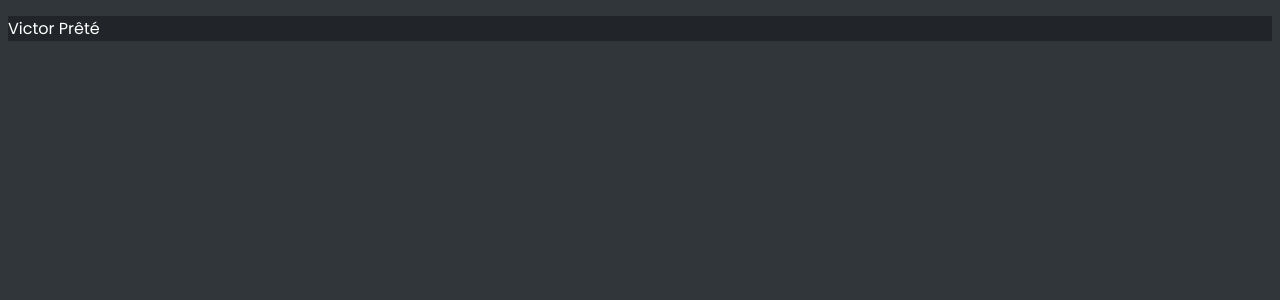
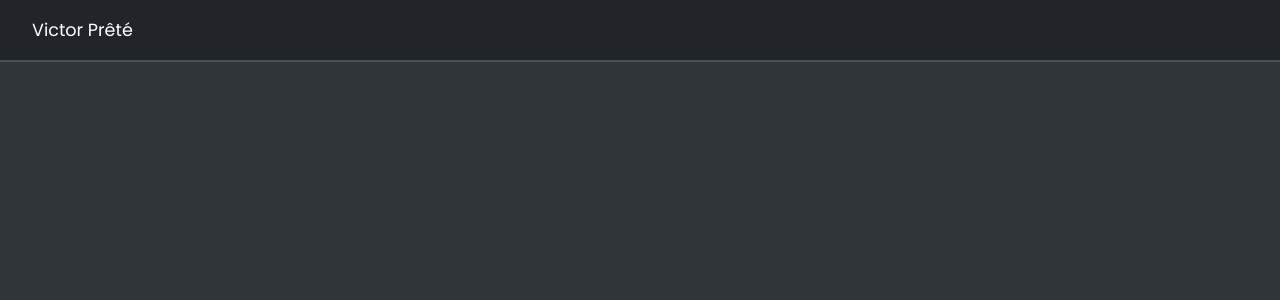
Before and after one commit to vr-prt/portfolio, a React (Vite) app: page / in a window 1280 px wide. Shown: the top 300 px of the page. Built offline with nearby package versions, Linux system fonts and the light colour scheme.

Commit message:
feat: add style to header

```diff
--- a/components/Header.jsx
+++ b/components/Header.jsx
@@ -3,11 +3,11 @@ import './Header.scss';
 export default function Header() {
   return (
     <header>
-      <div className="container">
+      <nav className="container">
         <ul>
           <li>Victor Prêté</li>
         </ul>
-      </div>
+      </nav>
     </header>
   )
 }
--- a/components/Header.scss
+++ b/components/Header.scss
@@ -2,4 +2,9 @@
 
 header {
   background-color: $dark-gray;
+  height: 60px;
+  display: flex;
+  align-items: center;
+  border-bottom: 2px solid $ligth-gray;
+  font-weight: 00;
 }
--- a/src/index.scss
+++ b/src/index.scss
@@ -3,10 +3,17 @@
 body {
   background-color: $gray;
   color: $white;
-  font-family: 'Poppins', sans-serif;;
+  font-family: 'Poppins', sans-serif;
+  margin: 0;
+  font-size: 1.1rem;
+}
+
+.container {
+  margin: 0 2rem;
 }
 
 ul {
   list-style: none;
   padding: 0;
+  margin: 0;
 }
--- a/src/variables.scss
+++ b/src/variables.scss
@@ -1,6 +1,7 @@
 // COLORS //
 $gray: #31363b;
 $dark-gray: #212529;
+$ligth-gray: #4b5056;
 $white: white;
 $violet: #a4a9ff;
 
```
